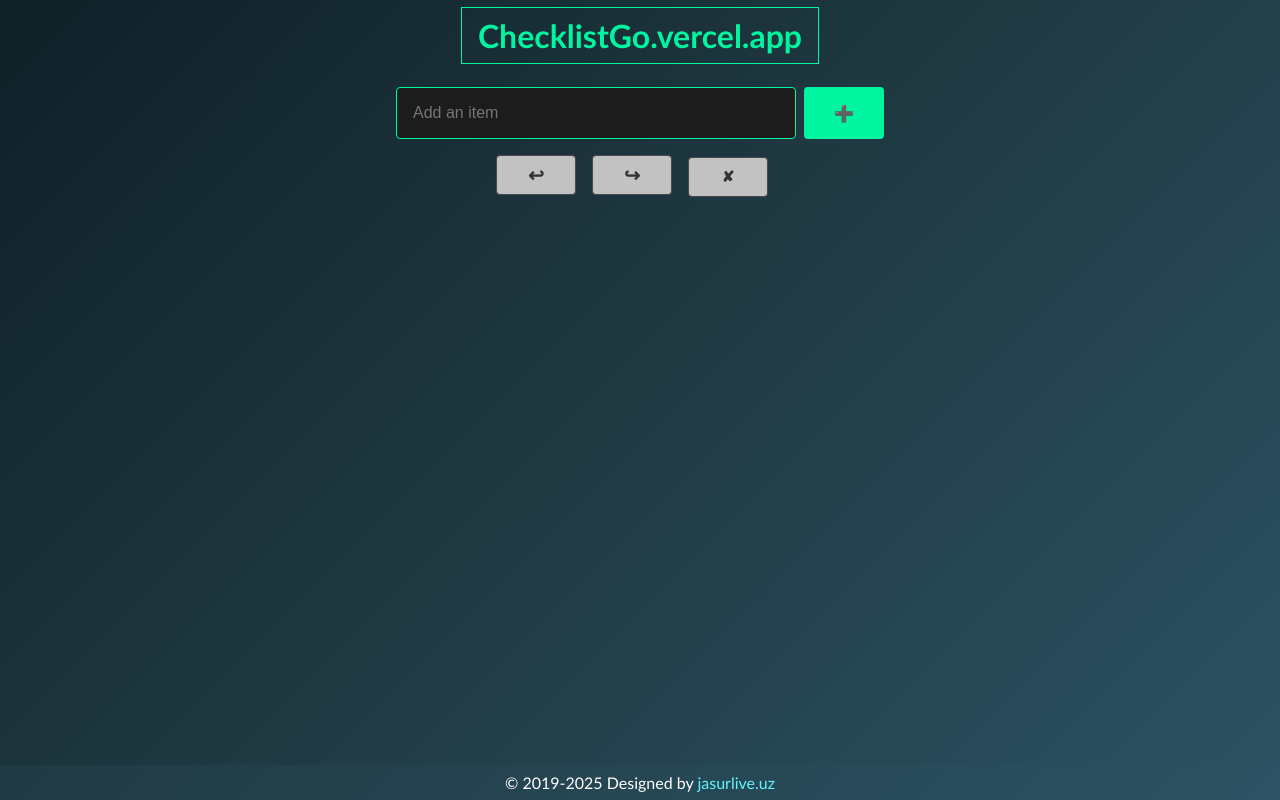
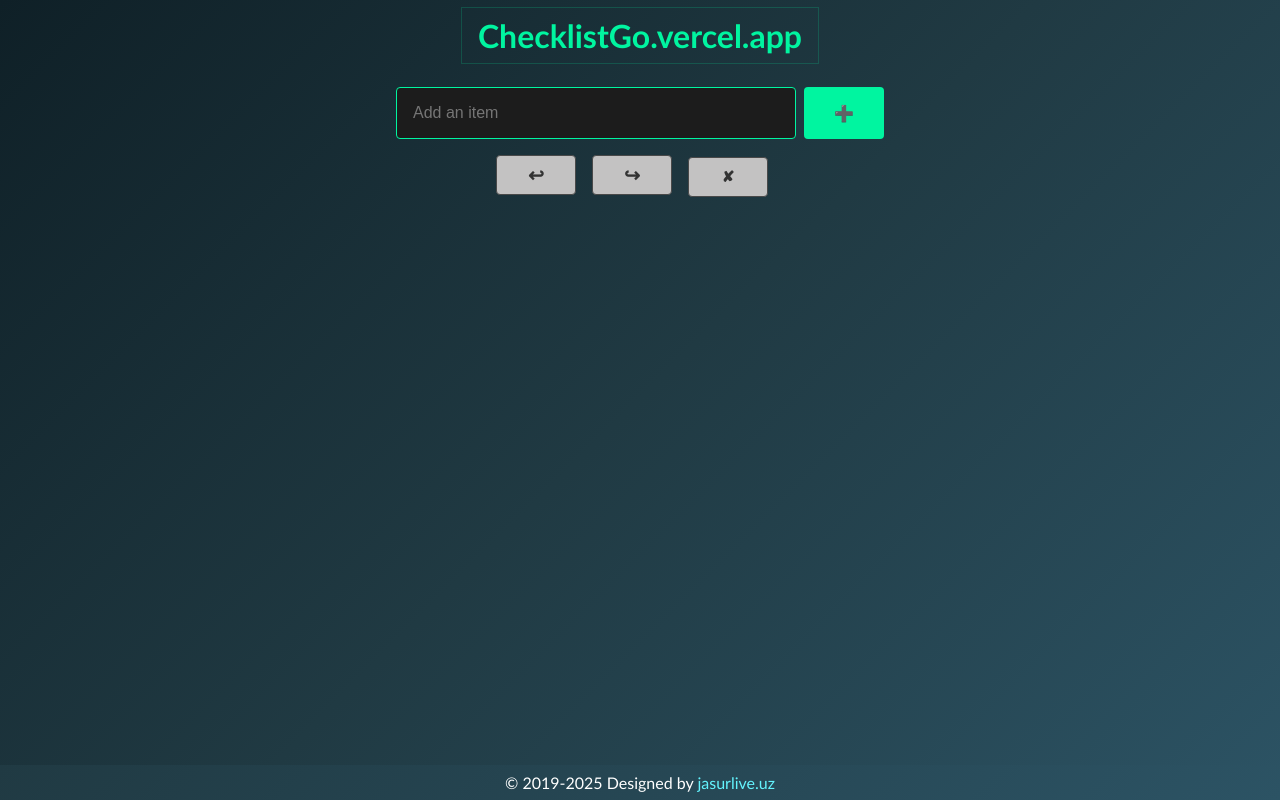
Before and after one commit to jasurlive/ChecklistGo, a React (Create React App) app: page / in a window 1280 px wide. Built offline with nearby package versions, Linux system fonts and the light colour scheme.

Commit message:
logo frame is transparent

```diff
--- a/src/add/css/main.css
+++ b/src/add/css/main.css
@@ -40,7 +40,7 @@
 header a {
     color: var(--accent-color);
     text-decoration: none;
-    border: var(--accent-color) solid 1px;
+    border: #00f59f2e solid 1px;
     padding: 0.5rem 1rem;
 }
 
```
